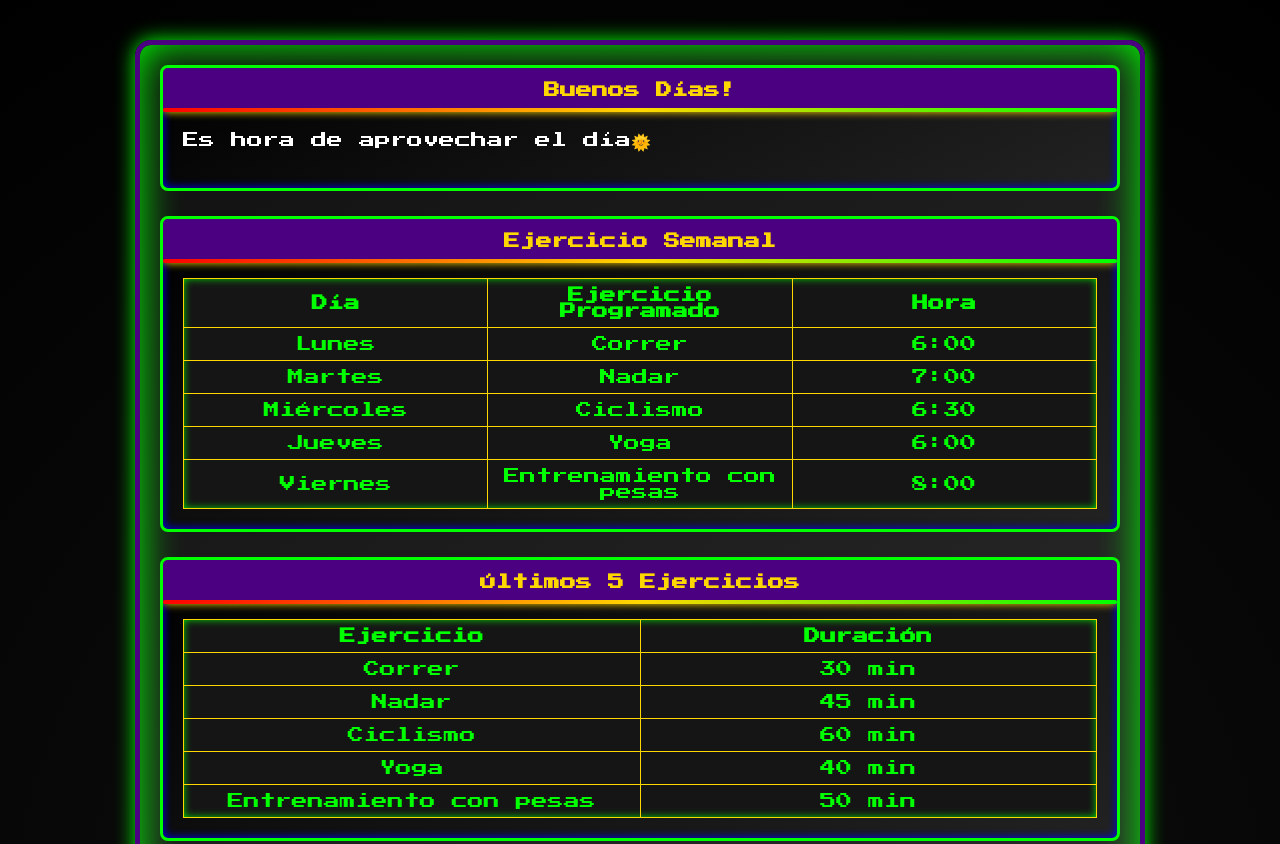
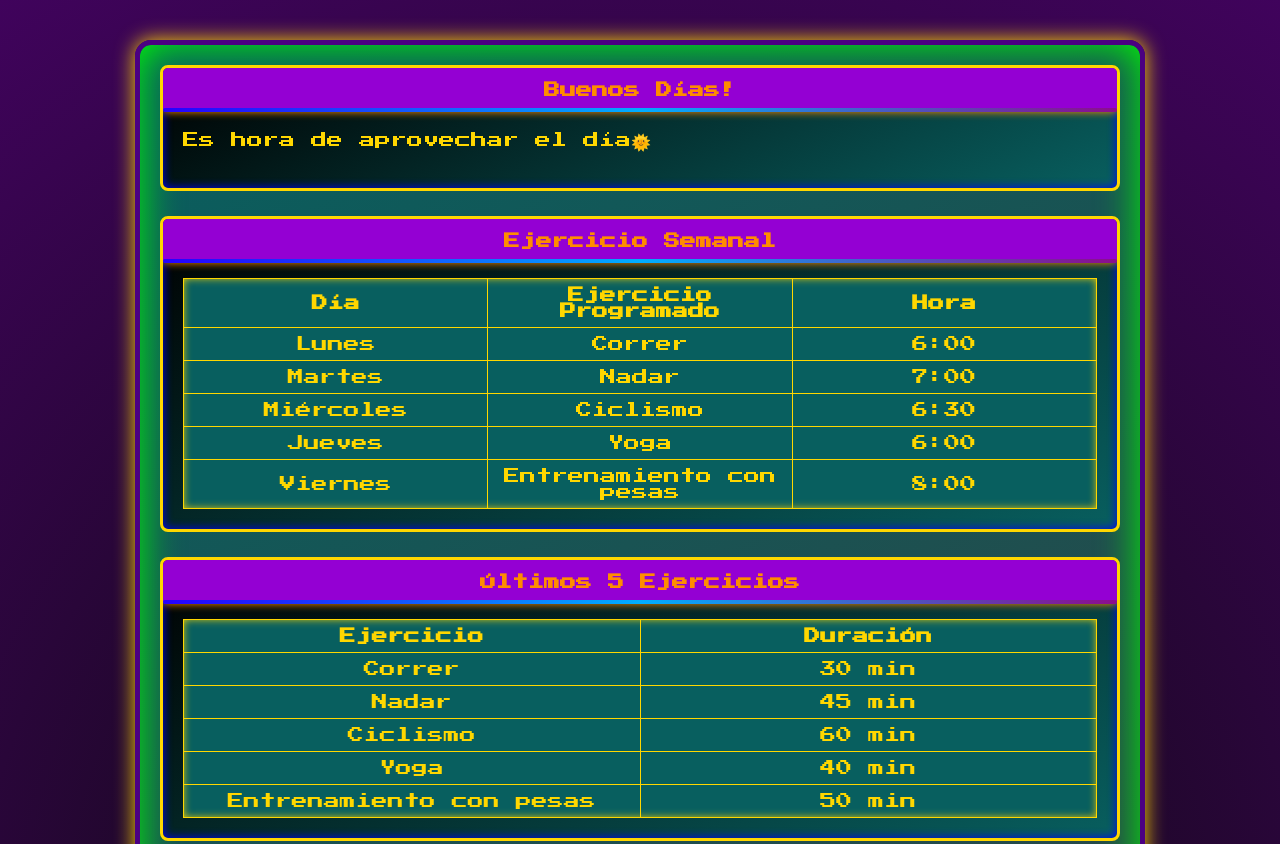
Before and after one commit to osvaldoayala05/listaDeActividades, a plain HTML site: page index.html in a window 1280 px wide. Shown: the top 844 px of the page. Drawn offline with Linux system fonts and the light colour scheme.

Commit message:
Add files via upload

```diff
--- a/style.css
+++ b/style.css
@@ -3,12 +3,11 @@ body.presentation-complete .presentation-screen {
   opacity: 0;
   visibility: hidden;
 }
-
 body {
   margin: 0;
   padding: 0;
-  background: radial-gradient(circle, #101010 0%, #000000 100%);
-  color: #FFFFFF;
+  background: radial-gradient(circle, #0a0a0a 1%, #40035c 100%);
+  color: #FFD700;
   font-family: "Press Start 2P", cursive;
   line-height: 1.5;
   cursor: default;
@@ -20,7 +19,7 @@ body {
   justify-content: center;
   align-items: center;
   height: 100vh;
-  background-color: #101010;
+  background-color: #072626;
   position: fixed;
   width: 100%;
   top: 0;
@@ -31,7 +30,7 @@ body {
 }
 
 .welcome-message {
-  color: #00FF00;
+  color: #FF8C00;
   font-size: 2rem;
   text-align: center;
   animation: fadeInOut 3s forwards;
@@ -53,26 +52,26 @@ body {
   max-width: 960px;
   margin: 40px auto;
   padding: 20px;
-  background: linear-gradient(145deg, #101010, #3b3b3b);
+  background: linear-gradient(145deg, #085f5f, #3b3b3b);
   border: 5px solid #4B0082;
   border-radius: 16px;
   overflow: hidden;
-  box-shadow: 0 0 20px #00FF00, 0 0 40px #00FF00 inset;
+  box-shadow: 0 0 20px #FFD700, 0 0 40px #00FF00 inset;
 }
 @keyframes pulseBorder {
   0% {
-    box-shadow: 0 0 10px #00FF00, 0 0 20px #00FF00 inset;
+    box-shadow: 0 0 10px #FFD700, 0 0 20px #00FF00 inset;
   }
   100% {
-    box-shadow: 0 0 20px #00FF00, 0 0 30px #00FF00 inset;
+    box-shadow: 0 0 20px #FFD700, 0 0 30px #00FF00 inset;
   }
 }
 
 .dashboard > div {
   margin-bottom: 25px;
   padding: 20px;
-  background: linear-gradient(155deg, black, #222222);
-  border: 3px solid #00FF00;
+  background: linear-gradient(155deg, black, #085f5f);
+  border: 3px solid #FFD700;
   border-radius: 8px;
   box-shadow: 0 0 10px #0000FF inset;
   transition: transform 0.3s ease-out, box-shadow 0.3s ease;
@@ -92,13 +91,13 @@ body {
 
 h2 {
   font-size: 1rem;
-  color: #FFD700;
+  color: #FF8C00;
   margin: -20px -20px 15px -20px;
   padding: 10px;
-  background-color: #4B0082;
+  background-color: #9400D3;
   border-radius: 4px;
   text-align: center;
-  box-shadow: 0 0 8px #FFD700;
+  box-shadow: 0 0 8px #FF8C00;
   position: relative;
   z-index: 1;
 }
@@ -109,7 +108,7 @@ h2::before {
   left: 0;
   width: 0%;
   height: 4px;
-  background: linear-gradient(to right, red, #FFD700, #00FF00);
+  background: linear-gradient(to right, rgb(38, 0, 255), #00aeff, #8d0c8d);
   border-radius: 2px;
   animation: fillHealthBar 2s forwards;
   animation-delay: 1s;
@@ -119,14 +118,14 @@ table {
   width: 100%;
   border-collapse: collapse;
   table-layout: fixed;
-  background-color: #151515;
-  box-shadow: 0 0 8px #00FF00 inset;
+  background-color: #085f5f;
+  box-shadow: 0 0 8px #FFD700 inset;
 }
 
 th, td {
   padding: 8px;
   border: 1px solid #FFD700;
-  color: #00FF00;
+  color: #FFD700;
   text-align: center;
   transition: background-color 0.3s;
 }
@@ -142,7 +141,7 @@ ul {
 
 ul li {
   padding: 8px;
-  background-color: #151515;
+  background-color: #085f5f;
   border: 1px solid #FFD700;
   margin-bottom: 5px;
   transition: background-color 0.3s, transform 0.2s ease-out;
@@ -154,10 +153,10 @@ ul li:hover {
 
 @keyframes pulseBorder {
   0% {
-    box-shadow: 0 0 10px #00FF00, 0 0 20px #00FF00 inset;
+    box-shadow: 0 0 10px #FFD700, 0 0 20px #00FF00 inset;
   }
   100% {
-    box-shadow: 0 0 20px #00FF00, 0 0 30px #00FF00 inset;
+    box-shadow: 0 0 20px #FFD700, 0 0 30px #00FF00 inset;
   }
 }
 @keyframes fillHealthBar {
@@ -176,6 +175,6 @@ ul li:hover {
   .dashboard {
     width: calc(100% - 120px);
     margin: 20px auto;
-    box-shadow: 0 0 15px #00FF00;
+    box-shadow: 0 0 15px #FFD700;
   }
 }
```
